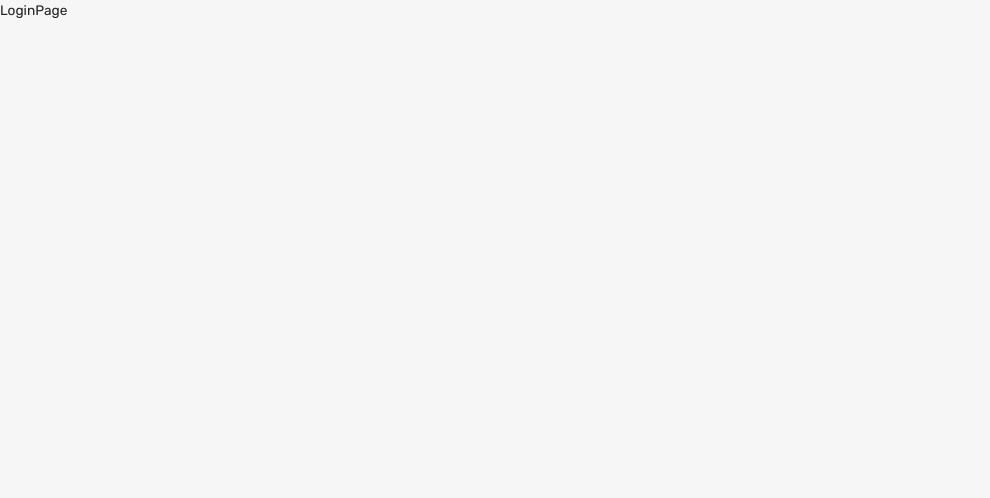
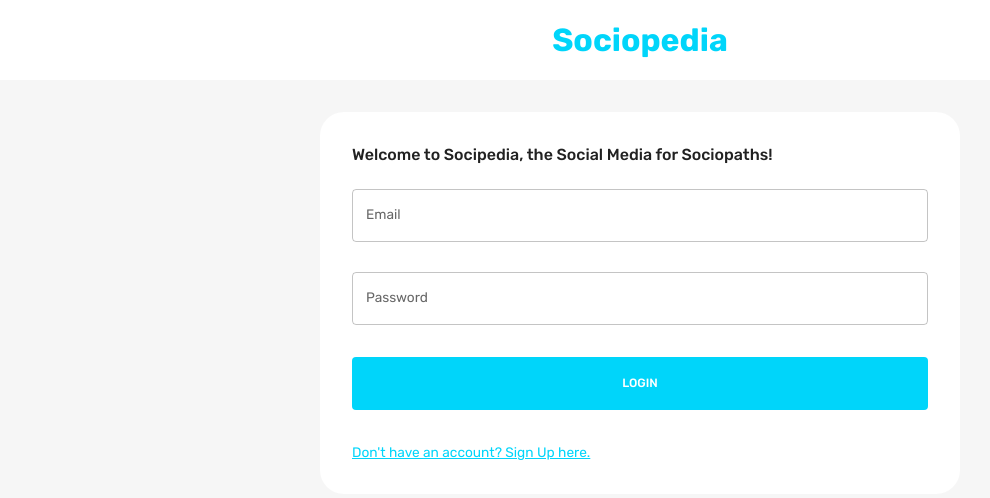
Before and after one commit to theusmanyousaf/social-media-mern, a React (Create React App) app in the folder client/: page / in a window 1280 px wide. Shown: the top 498 px of the page, without its empty margins (0-990 px from the left). Built offline with nearby package versions, Linux system fonts and the light colour scheme.

Commit message:
login and register form + formvalidation and auth

```diff
--- a/client/src/App.js
+++ b/client/src/App.js
@@ -11,6 +11,7 @@
 function App() {
   const mode = useSelector((state) => state.mode);
   const theme = useMemo(() => createTheme(themeSettings(mode)), [mode]);
+  const isAuth = Boolean(useSelector((state) => state.token));
 
   return (
     <div className="app">
@@ -19,8 +20,8 @@
           <CssBaseline />
           <Routes>
             <Route path="/" element={<LoginPage />} />
-            <Route path="/home" element={<HomePage />} />
-            <Route path="/profile/:userId" element={<ProfilePage />} />
+            <Route path="/home" element={isAuth ? <HomePage /> : <Navigate to="/" />} />
+            <Route path="/profile/:userId" element={isAuth ? <ProfilePage /> : <Navigate to="/" />} />
           </Routes>
         </ThemeProvider>
       </BrowserRouter>
--- /dev/null
+++ b/client/src/scenes/loginPage/Form.jsx
@@ -0,0 +1,275 @@
+import { useState } from "react";
+import {
+  Box,
+  Button,
+  TextField,
+  useMediaQuery,
+  Typography,
+  useTheme,
+} from "@mui/material";
+import EditOutlinedIcon from "@mui/icons-material/EditOutlined";
+import { Formik } from "formik";
+import * as yup from "yup";
+import { useNavigate } from "react-router-dom";
+import { useDispatch } from "react-redux";
+import { setLogin } from "store";
+import Dropzone from "react-dropzone";
+import FlexBetween from "components/FlexBetween";
+
+const registerSchema = yup.object().shape({
+  firstName: yup.string().required("required"),
+  lastName: yup.string().required("required"),
+  email: yup.string().email("invalid email").required("required"),
+  password: yup.string().required("required"),
+  location: yup.string().required("required"),
+  occupation: yup.string().required("required"),
+  picture: yup.string().required("required"),
+});
+
+const loginSchema = yup.object().shape({
+  email: yup.string().email("invalid email").required("required"),
+  password: yup.string().required("required"),
+});
+
+const initialValuesRegister = {
+  firstName: "",
+  lastName: "",
+  email: "",
+  password: "",
+  location: "",
+  occupation: "",
+  picture: "",
+};
+
+const initialValuesLogin = {
+  email: "",
+  password: "",
+};
+
+const Form = () => {
+  const [pageType, setPageType] = useState("login");
+  const { palette } = useTheme();
+  const dispatch = useDispatch();
+  const navigate = useNavigate();
+  const isNonMobile = useMediaQuery("(min-width:600px)");
+  const isLogin = pageType === "login";
+  const isRegister = pageType === "register";
+
+  const register = async (values, onSubmitProps) => {
+    // this allows us to send form info with image
+    const formData = new FormData();
+    for (let value in values) {
+      formData.append(value, values[value]);
+    }
+    formData.append("picturePath", values.picture.name);
+
+    const savedUserResponse = await fetch(
+      "http://localhost:3001/auth/register",
+      {
+        method: "POST",
+        body: formData,
+      }
+    );
+    const savedUser = await savedUserResponse.json();
+    onSubmitProps.resetForm();
+
+    if (savedUser) {
+      setPageType("login");
+    }
+  };
+
+  const login = async (values, onSubmitProps) => {
+    const loggedInResponse = await fetch("http://localhost:3001/auth/login", {
+      method: "POST",
+      headers: { "Content-Type": "application/json" },
+      body: JSON.stringify(values),
+    });
+    const loggedIn = await loggedInResponse.json();
+    onSubmitProps.resetForm();
+    if (loggedIn) {
+      dispatch(
+        setLogin({
+          user: loggedIn.user,
+          token: loggedIn.token,
+        })
+      );
+      navigate("/home");
+    }
+  };
+
+  const handleFormSubmit = async (values, onSubmitProps) => {
+    if (isLogin) await login(values, onSubmitProps);
+    if (isRegister) await register(values, onSubmitProps);
+  };
+
+  return (
+    <Formik
+      onSubmit={handleFormSubmit}
+      initialValues={isLogin ? initialValuesLogin : initialValuesRegister}
+      validationSchema={isLogin ? loginSchema : registerSchema}
+    >
+      {({
+        values,
+        errors,
+        touched,
+        handleBlur,
+        handleChange,
+        handleSubmit,
+        setFieldValue,
+        resetForm,
+      }) => (
+        <form onSubmit={handleSubmit}>
+          <Box
+            display="grid"
+            gap="30px"
+            gridTemplateColumns="repeat(4, minmax(0, 1fr))"
+            sx={{
+              "& > div": { gridColumn: isNonMobile ? undefined : "span 4" },
+            }}
+          >
+            {isRegister && (
+              <>
+                <TextField
+                  label="First Name"
+                  onBlur={handleBlur}
+                  onChange={handleChange}
+                  value={values.firstName}
+                  name="firstName"
+                  error={
+                    Boolean(touched.firstName) && Boolean(errors.firstName)
+                  }
+                  helperText={touched.firstName && errors.firstName}
+                  sx={{ gridColumn: "span 2" }}
+                />
+                <TextField
+                  label="Last Name"
+                  onBlur={handleBlur}
+                  onChange={handleChange}
+                  value={values.lastName}
+                  name="lastName"
+                  error={Boolean(touched.lastName) && Boolean(errors.lastName)}
+                  helperText={touched.lastName && errors.lastName}
+                  sx={{ gridColumn: "span 2" }}
+                />
+                <TextField
+                  label="Location"
+                  onBlur={handleBlur}
+                  onChange={handleChange}
+                  value={values.location}
+                  name="location"
+                  error={Boolean(touched.location) && Boolean(errors.location)}
+                  helperText={touched.location && errors.location}
+                  sx={{ gridColumn: "span 4" }}
+                />
+                <TextField
+                  label="Occupation"
+                  onBlur={handleBlur}
+                  onChange={handleChange}
+                  value={values.occupation}
+                  name="occupation"
+                  error={
+                    Boolean(touched.occupation) && Boolean(errors.occupation)
+                  }
+                  helperText={touched.occupation && errors.occupation}
+                  sx={{ gridColumn: "span 4" }}
+                />
+                <Box
+                  gridColumn="span 4"
+                  border={`1px solid ${palette.neutral.medium}`}
+                  borderRadius="5px"
+                  p="1rem"
+                >
+                  <Dropzone
+                    acceptedFiles=".jpg,.jpeg,.png"
+                    multiple={false}
+                    onDrop={(acceptedFiles) =>
+                      setFieldValue("picture", acceptedFiles[0])
+                    }
+                  >
+                    {({ getRootProps, getInputProps }) => (
+                      <Box
+                        {...getRootProps()}
+                        border={`2px dashed ${palette.primary.main}`}
+                        p="1rem"
+                        sx={{ "&:hover": { cursor: "pointer" } }}
+                      >
+                        <input {...getInputProps()} />
+                        {!values.picture ? (
+                          <p>Add Picture Here</p>
+                        ) : (
+                          <FlexBetween>
+                            <Typography>{values.picture.name}</Typography>
+                            <EditOutlinedIcon />
+                          </FlexBetween>
+                        )}
+                      </Box>
+                    )}
+                  </Dropzone>
+                </Box>
+              </>
+            )}
+
+            <TextField
+              label="Email"
+              onBlur={handleBlur}
+              onChange={handleChange}
+              value={values.email}
+              name="email"
+              error={Boolean(touched.email) && Boolean(errors.email)}
+              helperText={touched.email && errors.email}
+              sx={{ gridColumn: "span 4" }}
+            />
+            <TextField
+              label="Password"
+              type="password"
+              onBlur={handleBlur}
+              onChange={handleChange}
+              value={values.password}
+              name="password"
+              error={Boolean(touched.password) && Boolean(errors.password)}
+              helperText={touched.password && errors.password}
+              sx={{ gridColumn: "span 4" }}
+            />
+          </Box>
+
+          {/* BUTTONS */}
+          <Box>
+            <Button
+              fullWidth
+              type="submit"
+              sx={{
+                m: "2rem 0",
+                p: "1rem",
+                backgroundColor: palette.primary.main,
+                color: palette.background.alt,
+                "&:hover": { color: palette.neutral.main },
+              }}
+            >
+              {isLogin ? "LOGIN" : "REGISTER"}
+            </Button>
+            <Typography
+              onClick={() => {
+                setPageType(isLogin ? "register" : "login");
+                resetForm();
+              }}
+              sx={{
+                textDecoration: "underline",
+                color: palette.primary.main,
+                "&:hover": {
+                  cursor: "pointer",
+                  color: palette.primary.dark,
+                },
+              }}
+            >
+              {isLogin
+                ? "Don't have an account? Sign Up here."
+                : "Already have an account? Login here."}
+            </Typography>
+          </Box>
+        </form>
+      )}
+    </Formik>
+  );
+};
+
+export default Form;
--- a/client/src/scenes/loginPage/index.jsx
+++ b/client/src/scenes/loginPage/index.jsx
@@ -1,8 +1,36 @@
+import { Box, Typography, useTheme, useMediaQuery } from "@mui/material";
+import Form from "./Form";
 
 const LoginPage = () => {
+  const theme = useTheme();
+  const isNonMobileScreens = useMediaQuery("(min-width: 1000px)");
   return (
-    <div>LoginPage</div>
-  )
-}
+    <Box>
+      <Box
+        width="100%"
+        backgroundColor={theme.palette.background.alt}
+        p="1rem 6%"
+        textAlign="center"
+      >
+        <Typography fontWeight="bold" fontSize="32px" color="primary">
+          Sociopedia
+        </Typography>
+      </Box>
 
-export default LoginPage
+      <Box
+        width={isNonMobileScreens ? "50%" : "93%"}
+        p="2rem"
+        m="2rem auto"
+        borderRadius="1.5rem"
+        backgroundColor={theme.palette.background.alt}
+      >
+        <Typography fontWeight="500" variant="h5" sx={{ mb: "1.5rem" }}>
+          Welcome to Socipedia, the Social Media for Sociopaths!
+        </Typography>
+        <Form />
+      </Box>
+    </Box>
+  );
+};
+
+export default LoginPage;
```
